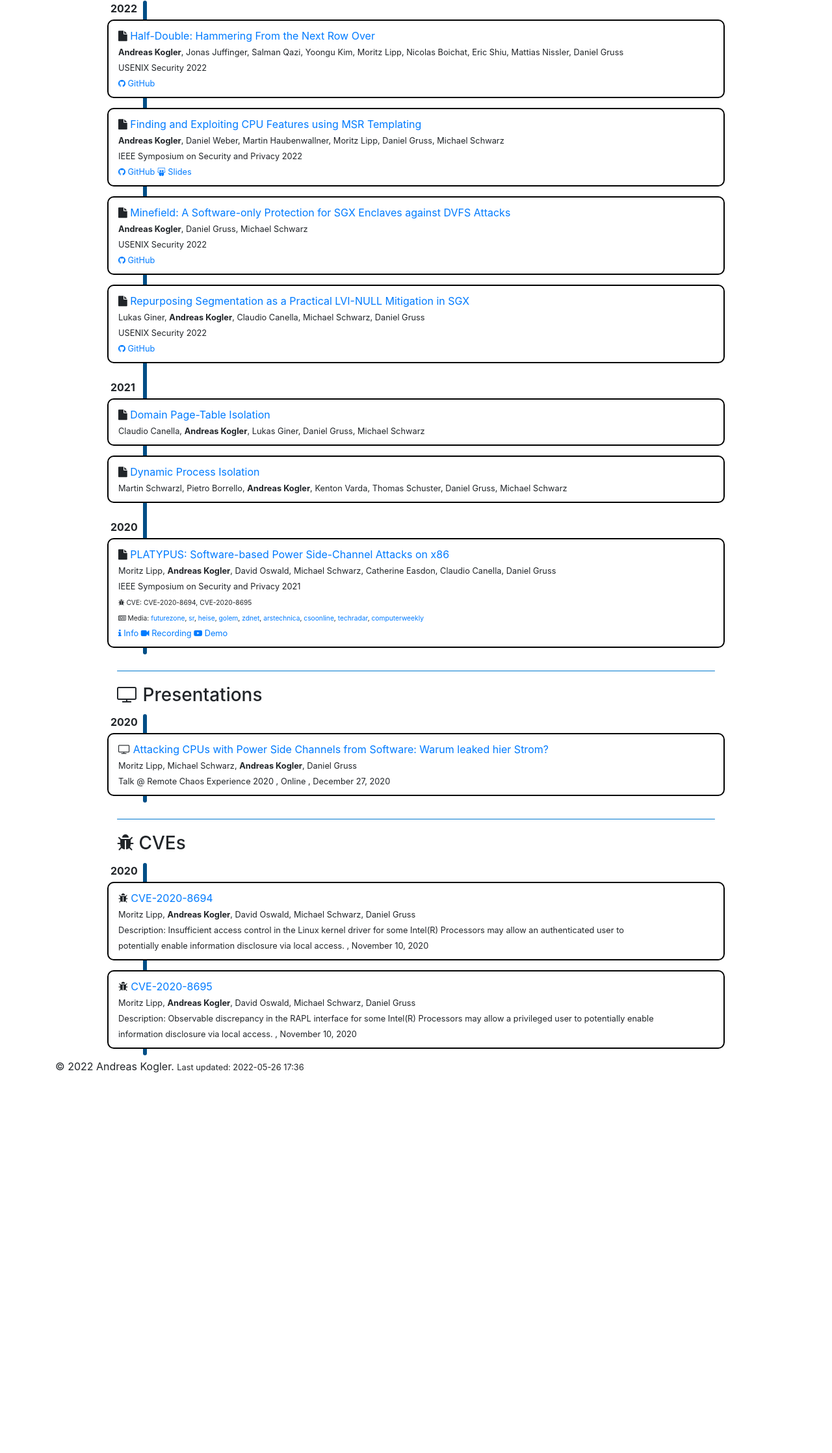
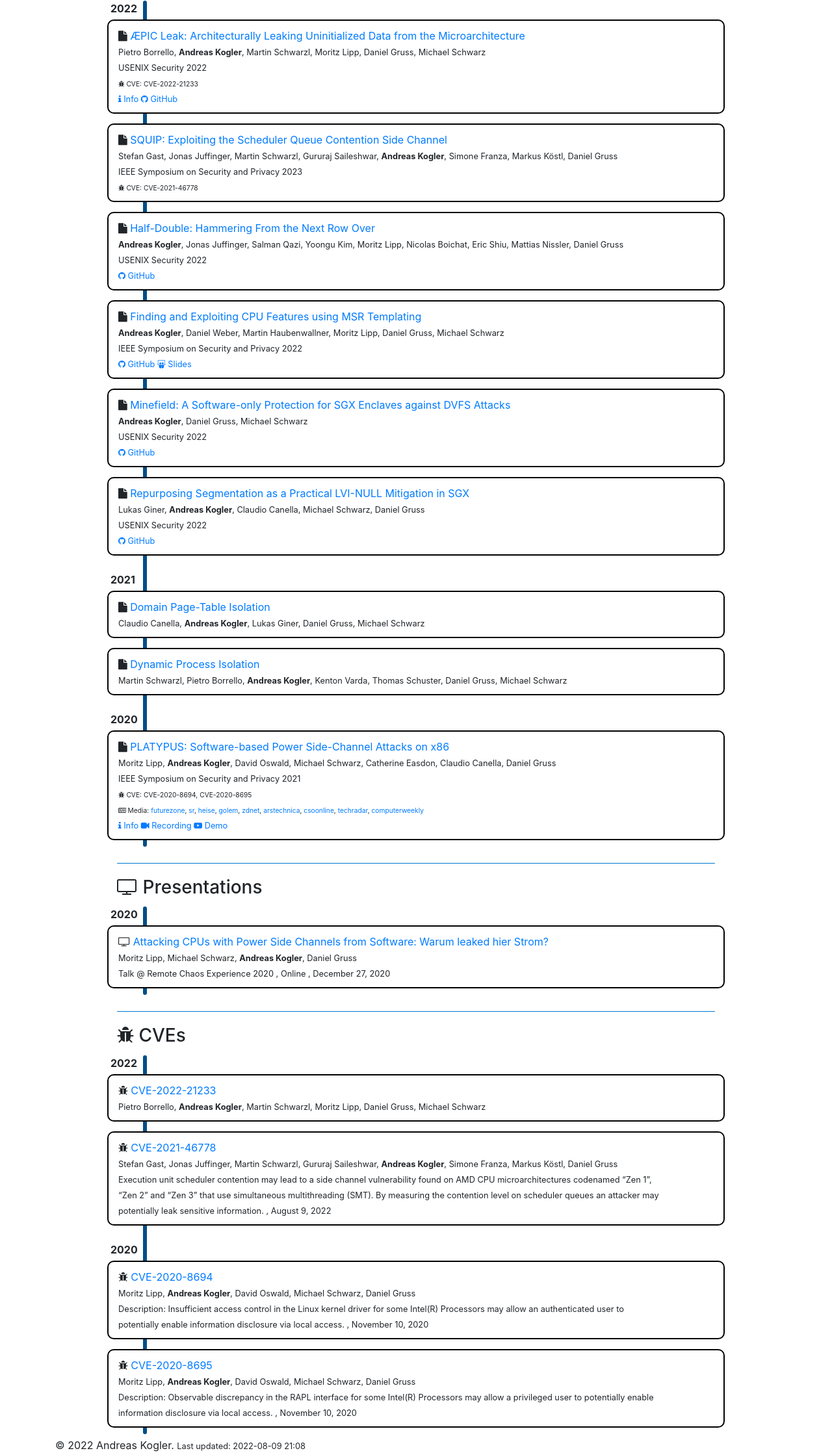
Before and after one commit to 0xhilbert/0xhilbert.github.io, a plain HTML site: page index.html in a window 1280 px wide. Shown: the part 421-2657 px from the top of the page at 65% size. Before the commit the page ends 2090 px from the top, so only its background shows below. Drawn offline with nearby package versions, Linux system fonts and the light colour scheme.

Commit message:
aepic & squip

```diff
--- a/index.html
+++ b/index.html
@@ -40,7 +40,7 @@
   </a>
   <div class="dropdown-menu" id="papers">
     <a class="dropdown-item" href="#papers2022">
-      2022: 4
+      2022: 6
     </a>
     <a class="dropdown-item" href="#papers2021">
       2021: 2
@@ -65,6 +65,9 @@
     CVEs
   </a>
   <div class="dropdown-menu" id="cves">
+    <a class="dropdown-item" href="#cves2022">
+      2022: 2
+    </a>
     <a class="dropdown-item" href="#cves2020">
       2020: 2
     </a>
@@ -168,6 +171,60 @@
             </b>
           </div>
           <div class="col-xs-11">
+          </div>
+        </div>
+      </div>
+      <div class="row">
+        <div class="timeline-entry">
+          <div class="col-md-1">
+          </div>
+          <div class="col-md-11">
+            <i class="fa fa-file">
+            </i>
+            <a class="title" href="https://aepicleak.com/aepicleak.pdf">
+              ÆPIC Leak: Architecturally Leaking Uninitialized Data from the Microarchitecture
+            </a>
+            <br>
+            <small >
+              Pietro Borrello, <b>Andreas Kogler</b>, Martin Schwarzl, Moritz Lipp, Daniel Gruss, Michael Schwarz
+              <br>
+              USENIX Security 2022
+              <br>
+              <small >
+                <i class="fa fa-bug">
+                </i>
+                 CVE: CVE-2022-21233
+              </small>
+              <br>
+              <span class="sbtn"><a href="https://aepicleak.com/"><i class="fa fa-info"></i> Info</a></span> <span class="sbtn"><a href="https://github.com/IAIK/aepic"><i class="fa fa-github"></i> GitHub</a></span>
+            </small>
+          </div>
+        </div>
+      </div>
+      <div class="row">
+        <div class="timeline-entry">
+          <div class="col-md-1">
+          </div>
+          <div class="col-md-11">
+            <i class="fa fa-file">
+            </i>
+            <a class="title" href="https://stefangast.eu/papers/squip.pdf">
+              SQUIP: Exploiting the Scheduler Queue Contention Side Channel
+            </a>
+            <br>
+            <small >
+              Stefan Gast, Jonas Juffinger, Martin Schwarzl, Gururaj Saileshwar, <b>Andreas Kogler</b>, Simone Franza, Markus Köstl, Daniel Gruss
+              <br>
+              IEEE Symposium on Security and Privacy 2023
+              <br>
+              <small >
+                <i class="fa fa-bug">
+                </i>
+                 CVE: CVE-2021-46778
+              </small>
+              <br>
+
+            </small>
           </div>
         </div>
       </div>
@@ -434,6 +491,60 @@
     <div class="timeline">
       <div class="row">
         <div class="timeline-date">
+          <span id="cves2022" class="anchor">
+          </span>
+          <div class="col-xs-1">
+            <b class="hi">
+              2022
+            </b>
+          </div>
+          <div class="col-xs-11">
+          </div>
+        </div>
+      </div>
+      <div class="row">
+        <div class="timeline-entry">
+          <div class="col-md-1">
+          </div>
+          <div class="col-md-11">
+            <i class="fa fa-bug">
+            </i>
+            <a class="title" href="https://nvd.nist.gov/vuln/detail/CVE-2022-21233">
+              CVE-2022-21233
+            </a>
+            <br>
+            <small >
+              Pietro Borrello, <b>Andreas Kogler</b>, Martin Schwarzl, Moritz Lipp, Daniel Gruss, Michael Schwarz
+              <br>
+
+            </small>
+          </div>
+        </div>
+      </div>
+      <div class="row">
+        <div class="timeline-entry">
+          <div class="col-md-1">
+          </div>
+          <div class="col-md-11">
+            <i class="fa fa-bug">
+            </i>
+            <a class="title" href="https://nvd.nist.gov/vuln/detail/CVE-2021-46778">
+              CVE-2021-46778
+            </a>
+            <br>
+            <small >
+              Stefan Gast, Jonas Juffinger, Martin Schwarzl, Gururaj Saileshwar, <b>Andreas Kogler</b>, Simone Franza, Markus Köstl, Daniel Gruss
+              <br>
+              Execution unit scheduler contention may lead to a side channel vulnerability found on AMD CPU microarchitectures codenamed “Zen 1”, “Zen 2” and “Zen 3” that use simultaneous multithreading (SMT). By measuring the contention level on scheduler queues an attacker may potentially leak sensitive information.
+              , August 9, 2022
+              <br>
+
+            </small>
+          </div>
+        </div>
+      </div>
+      <div class="row">
+        <div class="timeline-date">
           <span id="cves2020" class="anchor">
           </span>
           <div class="col-xs-1">
@@ -497,7 +608,7 @@
 
 
             <footer>
-                <p>&copy; 2022 Andreas Kogler. <small>Last updated: 2022-05-26 17:36</small></p>
+                <p>&copy; 2022 Andreas Kogler. <small>Last updated: 2022-08-09 21:08</small></p>
             </footer>
 
         </div>
```
